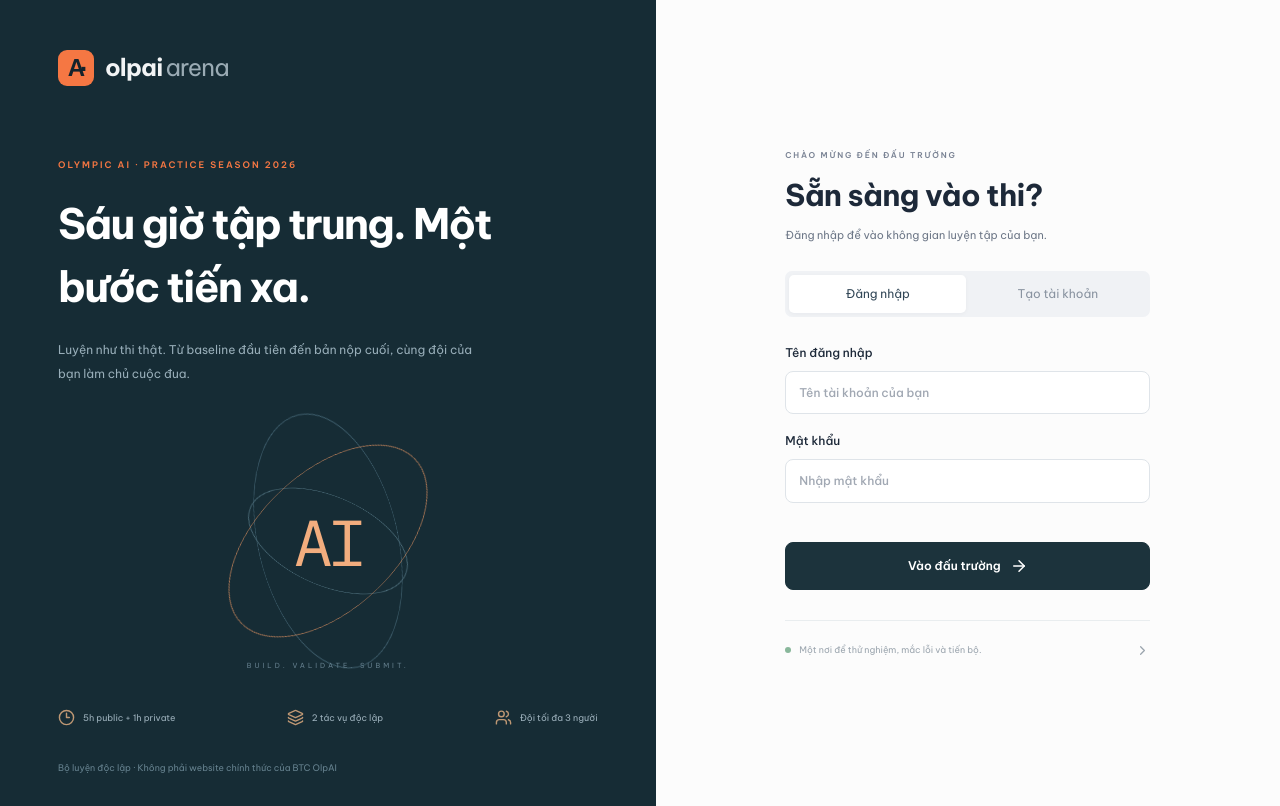
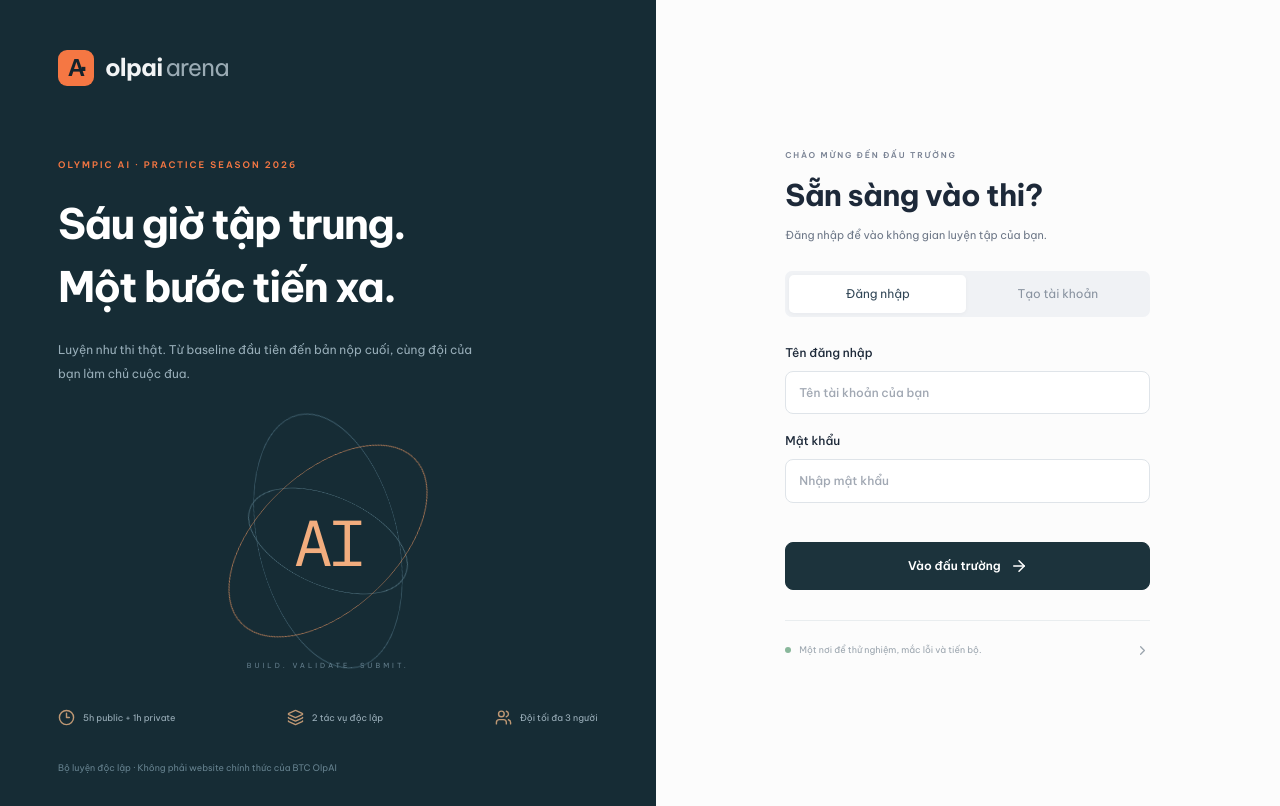
Before and after one commit to LongNguyen-26/olpai-mock-arena, a Next.js app: page /login in a window 1280 px wide. Built offline with nearby package versions, Linux system fonts and the light colour scheme.

Commit message:
Fix responsive title media rule

```diff
--- a/src/app/globals.css
+++ b/src/app/globals.css
@@ -2210,7 +2210,7 @@ td.mono {
     scroll-behavior: auto !important;
   }
 }
-`n@media (min-width: 651px) {
+@media (min-width: 651px) {
   .auth-title-break {
     display: block;
   }
```
